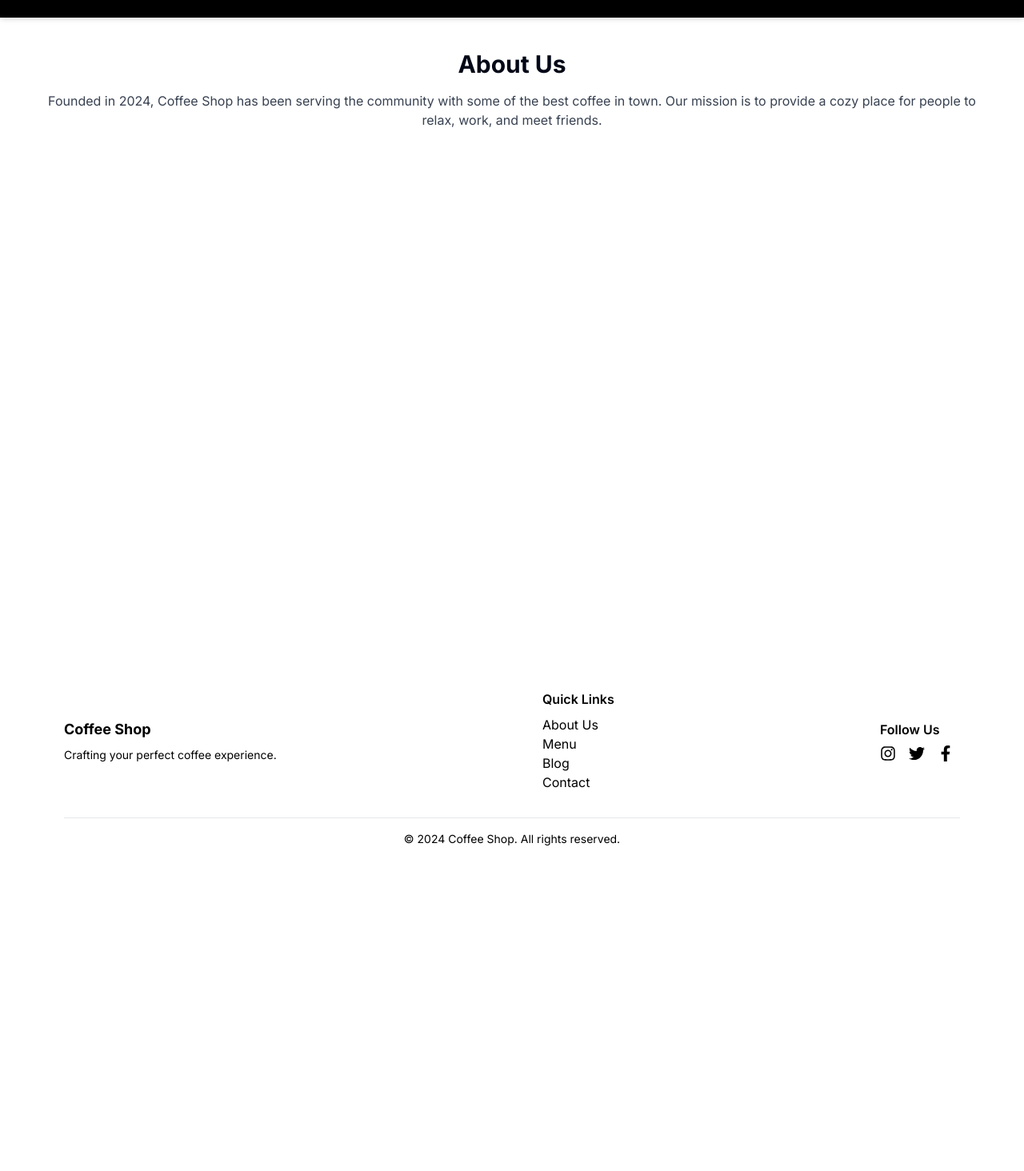
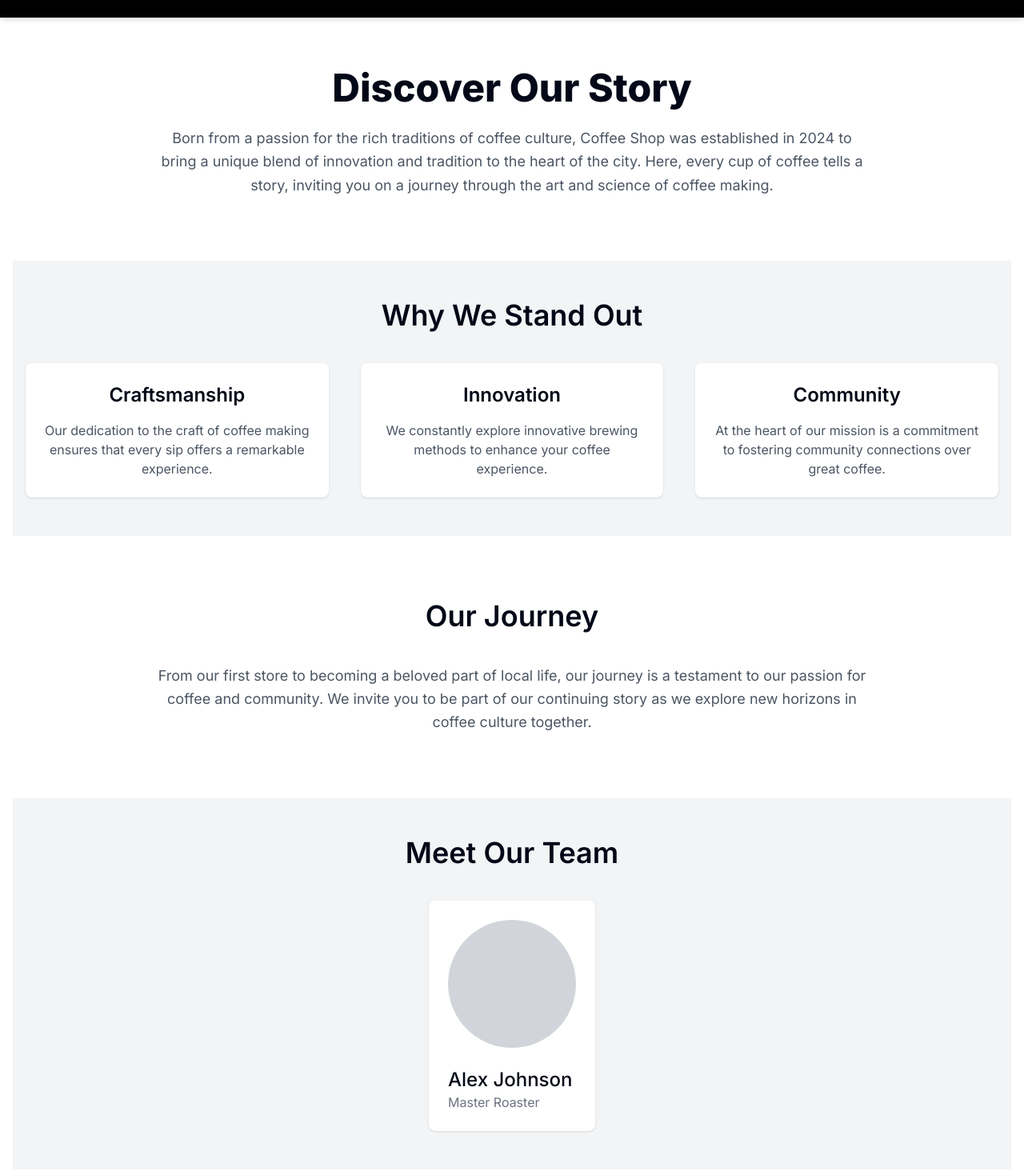
Before and after one commit to N1kos9/coffe-shop, a Next.js app: page /about in a window 1280 px wide. Shown: the part 66-1530 px from the top of the page at 80% size. Before the commit the page ends 1165 px from the top, so only its background shows below. Built offline with nearby package versions, Linux system fonts and the light colour scheme.

Commit message:
about page added

```diff
--- a/app/about/page.tsx
+++ b/app/about/page.tsx
@@ -3,13 +3,86 @@ import Layout from "../components/Layout";
 export default function About() {
   return (
     <Layout>
-      <div className="p-10">
-        <h2 className="text-3xl font-bold text-center">About Us</h2>
-        <p className="mt-4 text-center text-gray-700">
-          Founded in 2024, Coffee Shop has been serving the community with some
-          of the best coffee in town. Our mission is to provide a cozy place for
-          people to relax, work, and meet friends.
-        </p>
+      <div className="max-w-7xl mx-auto px-4 py-16">
+        <section className="text-center mb-20">
+          <h2 className="text-5xl font-extrabold mb-6">Discover Our Story</h2>
+          <p className="text-lg text-gray-600 mx-auto leading-relaxed max-w-4xl">
+            Born from a passion for the rich traditions of coffee culture,
+            Coffee Shop was established in 2024 to bring a unique blend of
+            innovation and tradition to the heart of the city. Here, every cup
+            of coffee tells a story, inviting you on a journey through the art
+            and science of coffee making.
+          </p>
+        </section>
+
+        <section className="mb-20 bg-gray-100 py-12">
+          <h3 className="text-4xl font-semibold text-center mb-10">
+            Why We Stand Out
+          </h3>
+          <div className="grid md:grid-cols-3 gap-10 text-center px-4">
+            <div className="bg-white p-6 rounded-lg shadow">
+              <h4 className="text-2xl font-semibold mb-4">Craftsmanship</h4>
+              <p className="text-gray-600">
+                Our dedication to the craft of coffee making ensures that every
+                sip offers a remarkable experience.
+              </p>
+            </div>
+            <div className="bg-white p-6 rounded-lg shadow">
+              <h4 className="text-2xl font-semibold mb-4">Innovation</h4>
+              <p className="text-gray-600">
+                We constantly explore innovative brewing methods to enhance your
+                coffee experience.
+              </p>
+            </div>
+            <div className="bg-white p-6 rounded-lg shadow">
+              <h4 className="text-2xl font-semibold mb-4">Community</h4>
+              <p className="text-gray-600">
+                At the heart of our mission is a commitment to fostering
+                community connections over great coffee.
+              </p>
+            </div>
+          </div>
+        </section>
+
+        <section className="mb-20">
+          <h3 className="text-4xl font-semibold text-center mb-10">
+            Our Journey
+          </h3>
+          <p className="text-lg text-gray-600 text-center mx-auto leading-relaxed max-w-4xl">
+            From our first store to becoming a beloved part of local life, our
+            journey is a testament to our passion for coffee and community. We
+            invite you to be part of our continuing story as we explore new
+            horizons in coffee culture together.
+          </p>
+        </section>
+
+        <section className="bg-gray-100 py-12">
+          <h3 className="text-4xl font-semibold text-center mb-10">
+            Meet Our Team
+          </h3>
+          <div className="flex flex-wrap justify-center gap-8 px-4">
+            {/* Example team member */}
+            <div className="bg-white p-6 rounded-lg shadow">
+              <div className="w-40 h-40 bg-gray-300 rounded-full mx-auto mb-6"></div>{" "}
+              {/* Placeholder for a team member image */}
+              <h4 className="text-2xl font-medium">Alex Johnson</h4>
+              <p className="text-gray-500">Master Roaster</p>
+            </div>
+            {/* Additional team members */}
+          </div>
+        </section>
+
+        <section className="my-20">
+          <h3 className="text-4xl font-semibold text-center mb-10">
+            Our Commitment to Sustainability
+          </h3>
+          <p className="text-lg text-gray-600 text-center mx-auto leading-relaxed max-w-4xl">
+            Sustainability is at the core of everything we do. From ethically
+            sourced beans to minimizing our environmental footprint, we're
+            dedicated to making a positive impact on the planet and our
+            community.
+          </p>
+        </section>
       </div>
     </Layout>
   );
```
